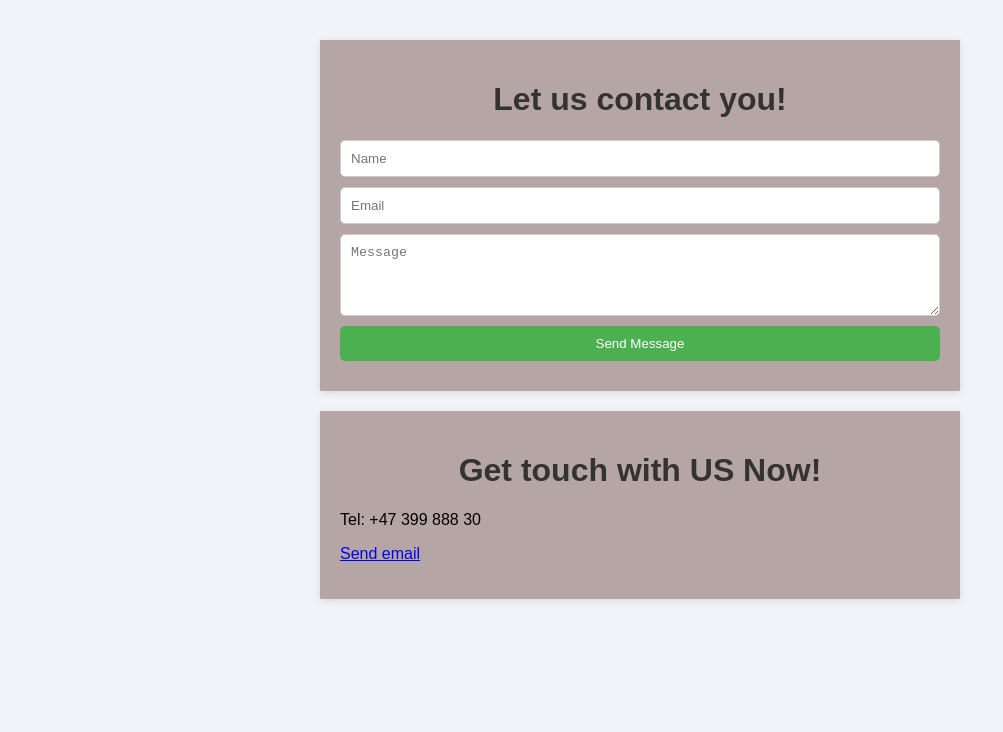
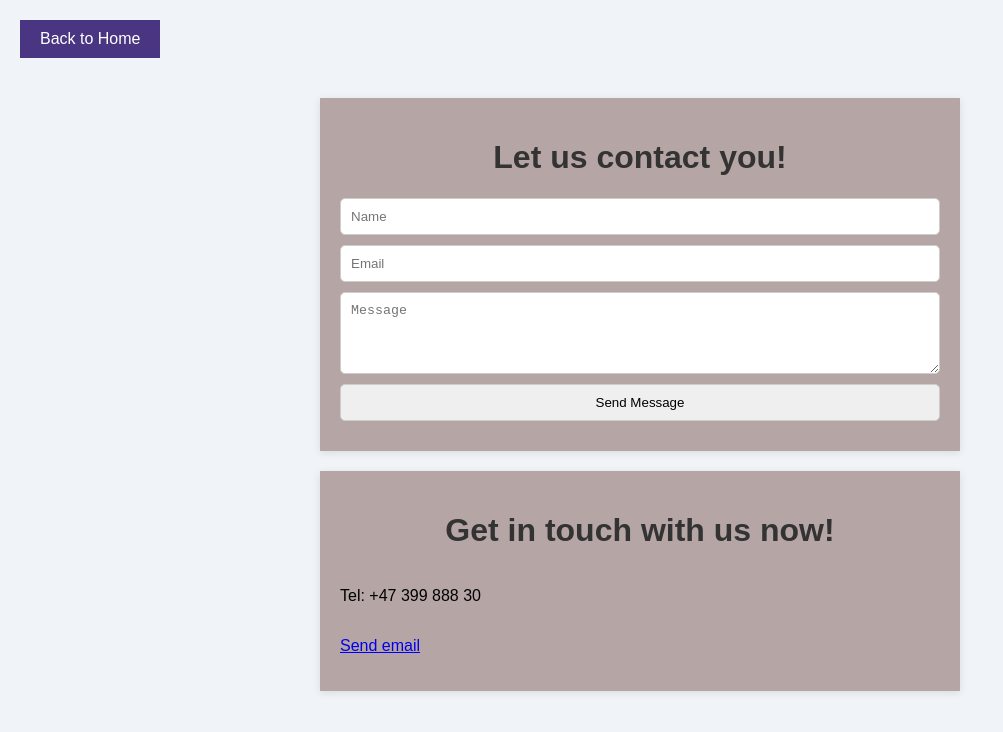
Before and after one commit to Nweder/WebDev, a plain HTML site: page public/contact.html in a window 1280 px wide. Shown: the whole page, without its empty margins (0-1003 px from the left). Drawn offline with Linux system fonts and the light colour scheme.

Commit message:
update to back to home button

```diff
--- a/public/contact.html
+++ b/public/contact.html
@@ -22,7 +22,7 @@
             color: #333;
             text-align: center;
         }
-        form {
+        form, .contact-info {
             display: flex;
             flex-direction: column;
         }
@@ -32,19 +32,27 @@
             border-radius: 5px;
             border: 1px solid #ccc;
         }
-        input[type="submit"] {
-            background-color: #4CAF50;
+        .back-button {
+            background-color: #493581;
             color: white;
             border: none;
             cursor: pointer;
+            padding: 10px 20px;
+            text-align: center;
+            text-decoration: none;
+            display: inline-block;
+            font-size: 16px;
+            margin-bottom: 20px; /* Lägg till marginal för att separera från containers */
             transition: background-color 0.3s;
         }
-        input[type="submit"]:hover {
+        .back-button:hover {
             background-color: #45a049;
         }
     </style>
 </head>
 <body>
+    <a href="/" class="back-button">Back to Home</a> <!-- Tillbakaknappen ovanför allt innehåll -->
+
     <div class="container">
         <h1>Let us contact you!</h1>
         <form action="#" method="post">
@@ -54,19 +62,12 @@
             <input type="submit" value="Send Message">
         </form>
     </div>
-    </p>
-</body>
-<body>
-  <div class="container">
-      <h1>Get touch with US Now!</h1>
-      <p>Tel: +47 399 888 30</p>
-      <p><a href="mailto:m.neweder@gmail.com">Send email</a></p>
-      <!-- <p>Address:</p>
-      <p> -->
-          <!-- Teglegatan 16<br>
-          Göta<br>
-          Sweden <br> -->
-      </p>
-  </div>
+    <div class="container">
+        <h1>Get in touch with us now!</h1>
+        <div class="contact-info">
+            <p>Tel: +47 399 888 30</p>
+            <p><a href="mailto:m.neweder@gmail.com">Send email</a></p>
+        </div>
+    </div>
 </body>
 </html>
```
